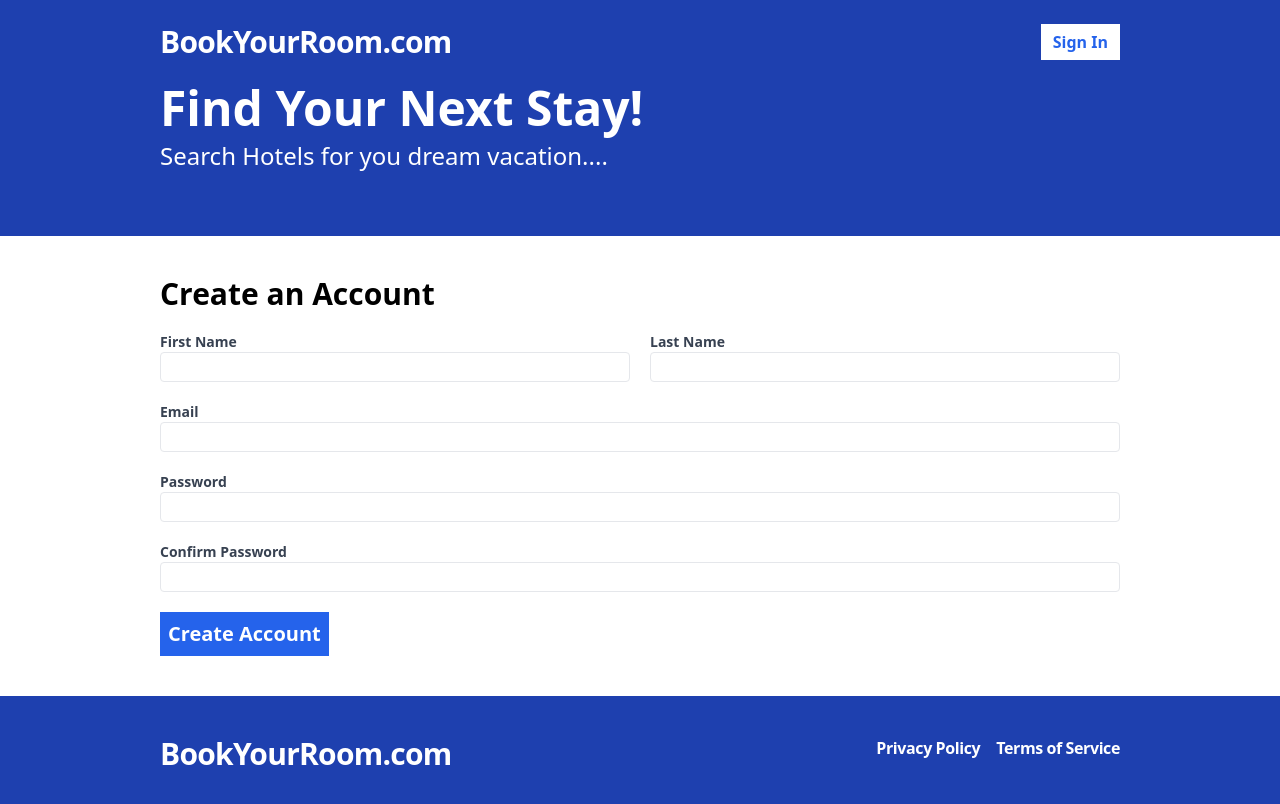
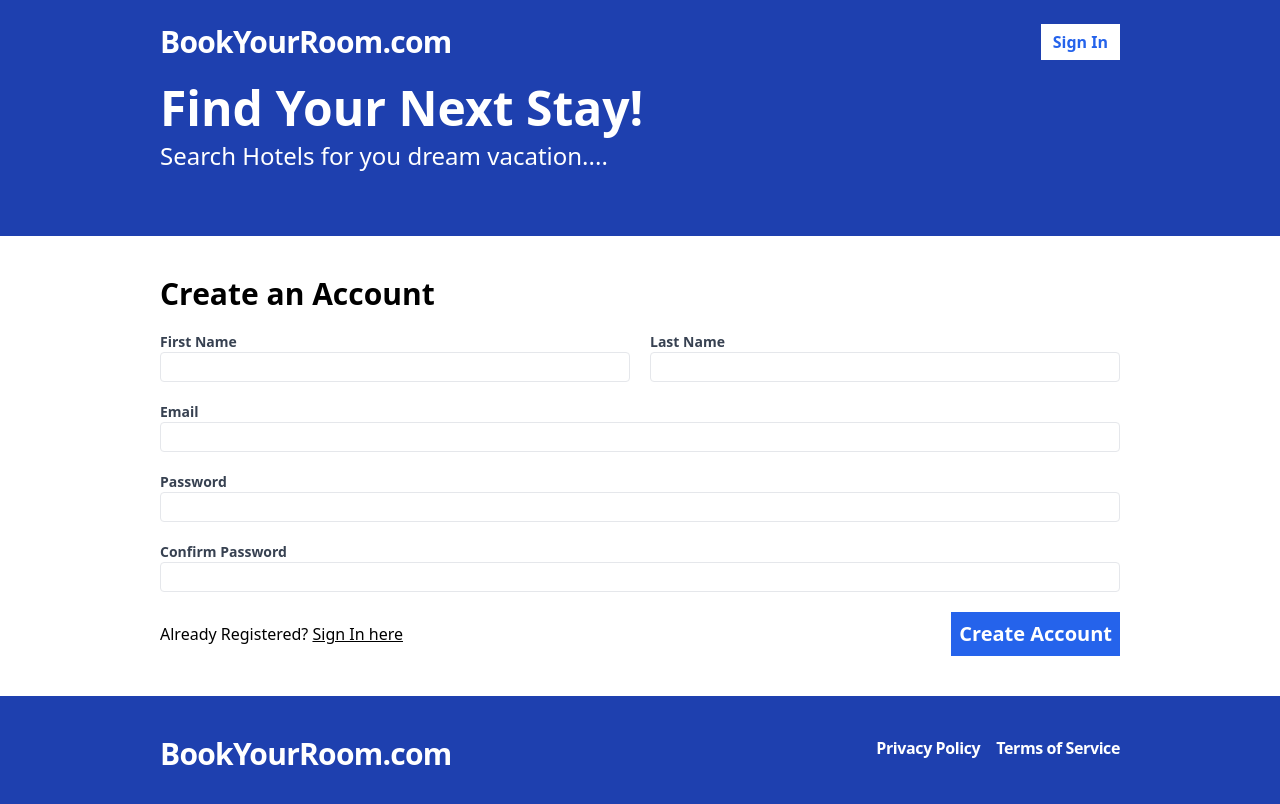
Before and after one commit to neeraj-dev-007/book-your-room, a React (Vite) app in the folder frontend/: page /register in a window 1280 px wide. Shown: the top 804 px of the page. Built offline with nearby package versions, Linux system fonts and the light colour scheme; no server answers.

Commit message:
Changed Sign in and Register forms

```diff
--- a/frontend/src/pages/Register.tsx
+++ b/frontend/src/pages/Register.tsx
@@ -2,7 +2,7 @@ import { useForm } from "react-hook-form";
 import { useMutation, useQueryClient } from "react-query";
 import * as apiClient from "../api-client";
 import { useAppContext } from "../context/AppContext";
-import { useNavigate } from "react-router-dom";
+import { Link, useNavigate } from "react-router-dom";
 
 export type RegisterFormData = {
     firstName: string;
@@ -93,11 +93,14 @@ const Register = () => {
                     <span className="text-red-500">{errors.confirmPassword.message}</span>
                 )}
             </label>
-            <span >
+            <div className="flex flex-row items-center justify-between">
+                <span>
+                    Already Registered? <Link className="underline" to="/signin">Sign In here</Link>
+                </span>
                 <button type="submit" className="bg-blue-600 text-white p-2 font-bold hover:bg-blue-500 text-xl">
                     Create Account
                 </button>
-            </span>
+            </div>
         </form>
     )
 }
--- a/frontend/src/pages/Signin.tsx
+++ b/frontend/src/pages/Signin.tsx
@@ -1,4 +1,4 @@
-import { useNavigate } from "react-router-dom";
+import { Link, useNavigate } from "react-router-dom";
 import { useAppContext } from "../context/AppContext";
 import { useForm } from "react-hook-form";
 import * as apiClient from "../api-client";
@@ -59,11 +59,15 @@ const Signin = () => {
                         <span className="text-red-500">{errors.password.message}</span>
                 )}
             </label>
-            <span>
+            <div className="flex flex-row items-center justify-between">
+                <span>
+                    Not Registered? <Link to="/register" className="underline">Create an Account here</Link>
+                </span>
                 <button type="submit" className="bg-blue-600 text-white p-2 font-bold hover:bg-blue-500 text-xl">
                     Sign In
                 </button>
-            </span>
+            </div>
+
         </form>
     );
 }
```
